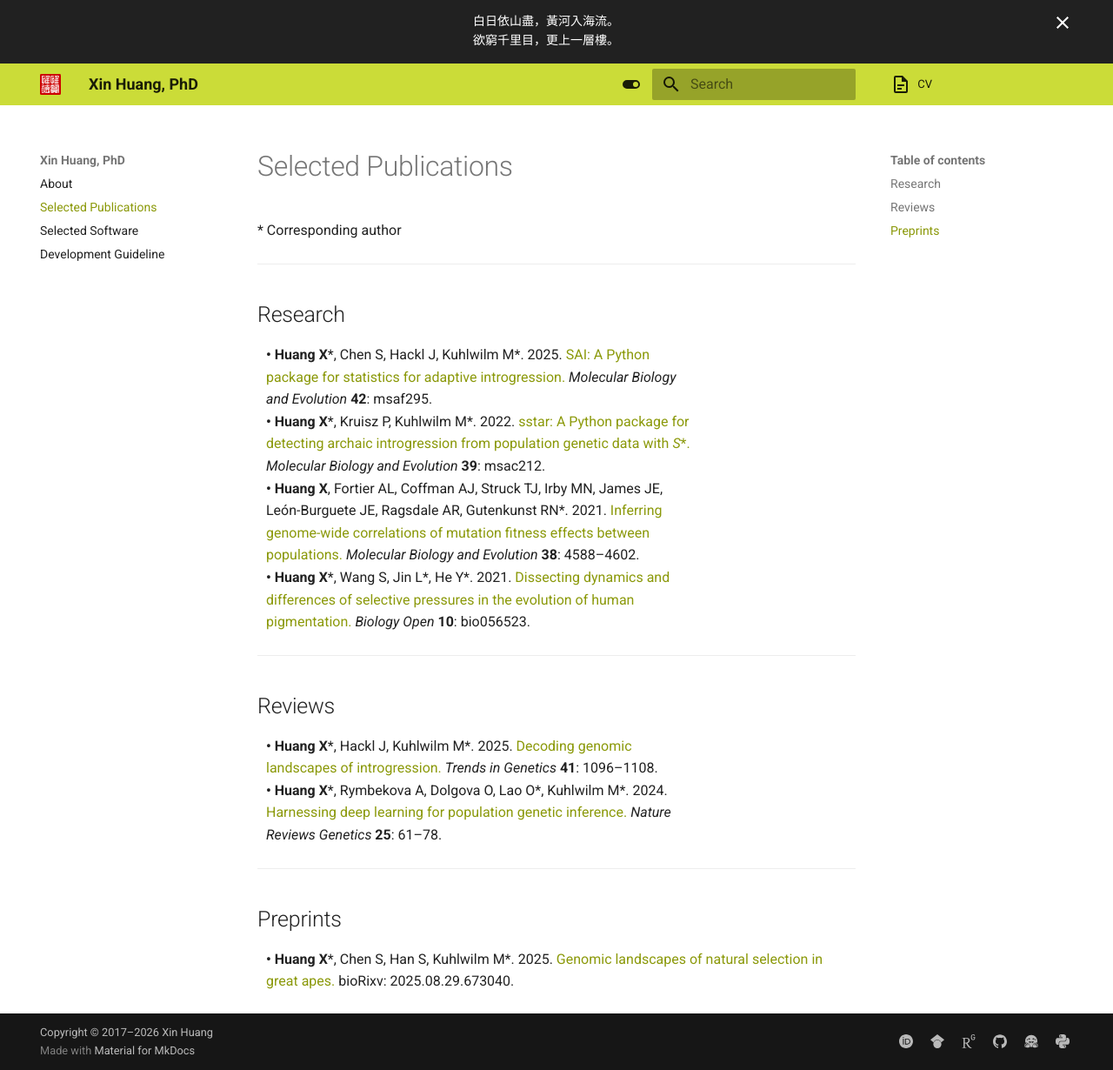
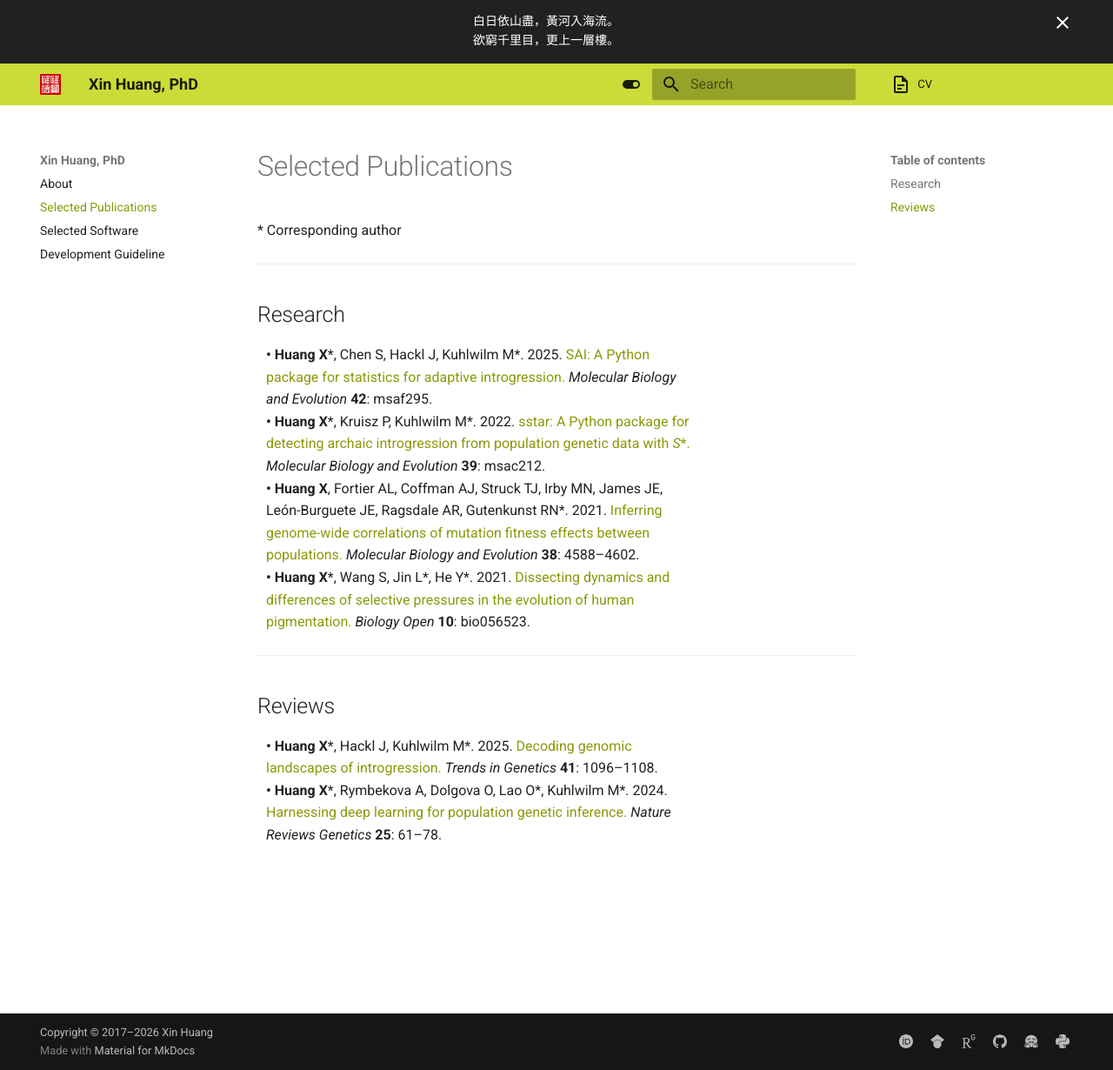
Before and after one commit to xin-huang/xin-huang.github.io, an MkDocs documentation site: the page built from docs/publications.md, in a window 1280 px wide and 1230 px high. Shown: the whole window at 87% size. Built offline with MkDocs 1.6.1 and Material for MkDocs 9.7.7, drawn with Linux system fonts in a browser that asks for light colours; a script that is not in the unit is left out; comment, search, counter and statistics services are not loaded.

Commit message:
update pub

```diff
--- a/docs/publications.md
+++ b/docs/publications.md
@@ -146,15 +146,3 @@
     <div class="altmetric-embed" data-badge-type="donut" data-altmetric-id="153734856"></div>
   </div>
 </div>
-
----
-
-## Preprints
-
-<div class="citation-row">
-<!-- Citation Text -->
-  <div class="citation-text">
-    <strong>•</strong> <strong>Huang X</strong>&ast;, Chen S, Han S, Kuhlwilm M&ast;. 2025. <a href="https://doi.org/10.1101/2025.08.29.673040" target="_blank">
-    Genomic landscapes of natural selection in great apes.</a> bioRixv: 2025.08.29.673040.
-  </div>
-</div>
```
